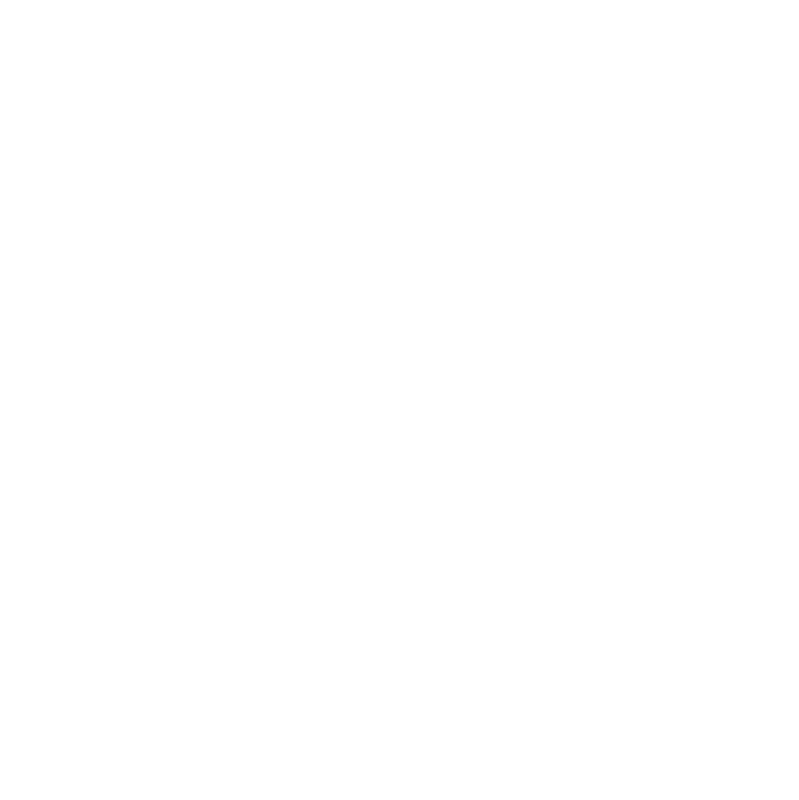
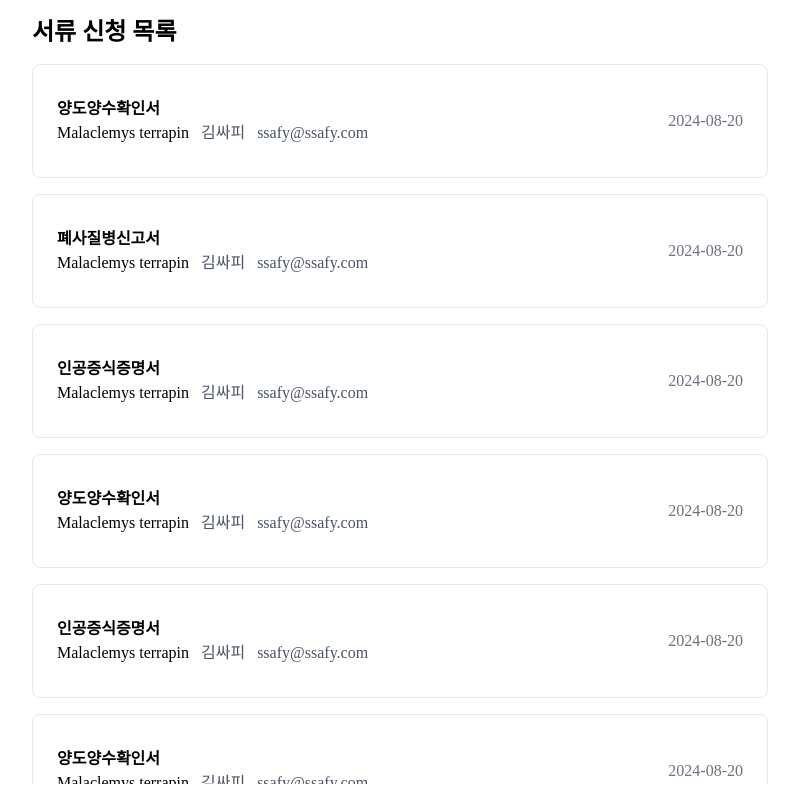
Before and after one commit to minseonkkim/KKOBUKzip, a React (Vite) app in the folder frontend/: page /admin/document/list in a window 1280 px wide. Before the commit this address had no page. Shown: the whole page, without its empty margins (240-1039 px from the left). Built offline with nearby package versions, Linux system fonts and the light colour scheme; a web font is replaced by a local one.

Commit message:
feat: 관리자 문서 목록 조회

```diff
--- a/frontend/src/App.tsx
+++ b/frontend/src/App.tsx
@@ -10,8 +10,9 @@
 import TransactionListPage from "./pages/transaction/TransactionListPage";
 import AuctionDetailPage from "./pages/auction/AuctionDetailPage";
 import AuctionListPage from "./pages/auction/AuctionListPage";
-import AdminPage from "./pages/user/AdminPage";
 import UserPage from "./pages/user/UserPage";
+import AdminDocsListPage from "./pages/user/admin/AdminDocsListPage";
+import AdminDocsDetailPage from "./pages/user/admin/AdminDocsDetailPage";
 
 function App() {
   return (
@@ -22,7 +23,6 @@
           <Route path="/" element={<MainPage />} />
           <Route path="/login" element={<LoginPage />} />
           <Route path="/join" element={<JoinPage />} />
-
           {/* 이하 다른 도메인 자유롭게 수정해주세요... path 라던가... */}
           {/* Document Domain */}
           <Route
@@ -38,21 +38,29 @@
             element={<DocumentFormPage />}
           />
           <Route path="/doc-list" element={<DocumentListPage />} />
-
           {/* Auction Domain - 경매 */}
           <Route path="/auction-detail" element={<AuctionDetailPage />} />
           <Route path="/auction-list" element={<AuctionListPage />} />
-
           {/* Transaction Domain - 거래 */}
           <Route
             path="/transaction-detail"
             element={<TransactionDetailPage />}
           />
           <Route path="/transaction-list" element={<TransactionListPage />} />
+          {/* User Domain - 유저 */}
+          <Route
+            path="/admin/document/list" // 관리자 문서 리스트 조회 페이지
+            element={<AdminDocsListPage />}
+          />
 
-          {/* User Domain - 유저 */}
-          <Route path="/admin" element={<AdminPage />} />
+          {/* routing :  routing*/}
+          <Route
+            path="admin/:turtleUUID/:documentHash" // 관리자 문서 디테일 조회
+            element={<AdminDocsDetailPage />}
+          />
+
           <Route path="/mypage" element={<UserPage />} />
+          {/* Admin */}
         </Routes>
       </BrowserRouter>
     </HelmetProvider>
--- a/frontend/src/pages/user/AdminPage.tsx
+++ /dev/null
@@ -1,5 +0,0 @@
-function AdminPage() {
-  return <></>;
-}
-
-export default AdminPage;
--- /dev/null
+++ b/frontend/src/pages/user/admin/AdminDocsDetailPage.tsx
@@ -0,0 +1,14 @@
+import { Helmet } from "react-helmet-async";
+
+function AdminDocsDetailPage() {
+  return (
+    <>
+      <Helmet>
+        <title>관리자 - 문서 상세 조회</title>
+      </Helmet>
+      <div>asdf</div>
+    </>
+  );
+}
+
+export default AdminDocsDetailPage;
--- /dev/null
+++ b/frontend/src/pages/user/admin/AdminDocsListPage.tsx
@@ -0,0 +1,84 @@
+import { Helmet } from "react-helmet-async";
+import { AdminDocsListDataType } from "../../../types/document";
+import { useNavigate } from "react-router-dom";
+
+const documents = [
+  {
+    docType: "인공증식증명서",
+    scientificName: "Malaclemys terrapin",
+    name: "김싸피",
+    email: "ssafy@ssafy.com",
+    registerDate: "2024-08-20",
+    turtleUUID: "e4eaaaf2-d142-11e1-b3e4-080027620cdd",
+    documentHash: "0x1231824910237124",
+  },
+  {
+    docType: "양도양수확인서",
+    scientificName: "Malaclemys terrapin",
+    name: "김싸피",
+    email: "ssafy@ssafy.com",
+    registerDate: "2024-08-20",
+    turtleUUID: "d271c7d8-3f7b-4d4e-8a9e-d60f896b84cb",
+    documentHash: "0x1231824910237124",
+  },
+  {
+    docType: "폐사질병신고서",
+    scientificName: "Malaclemys terrapin",
+    name: "김싸피",
+    email: "ssafy@ssafy.com",
+    registerDate: "2024-08-20",
+    turtleUUID: "e7c5d4e4-2b55-4d4f-8d53-7d98c6c2a30a",
+    documentHash: "0x1231824910237124",
+  },
+];
+
+const generateRandomData = (source: typeof documents, n: number) => {
+  const randomData = [];
+  for (let i = 0; i < n; i++) {
+    const randomItem = source[Math.floor(Math.random() * source.length)];
+    randomData.push({ ...randomItem, turtleUUID: crypto.randomUUID() });
+  }
+  return randomData;
+};
+
+const dummyData = generateRandomData(documents, 100);
+
+function AdminDocsListPage() {
+  const navigate = useNavigate();
+  return (
+    <>
+      <Helmet>
+        <title>관리자 - 문서 목록 조회</title>
+      </Helmet>
+
+      <div className="max-w-screen-md mx-auto p-4 h-[100vh] flex flex-col">
+        <h1 className="text-2xl font-bold mb-4">서류 신청 목록</h1>
+        <div className="grid gap-4 grid-cols-1 overflow-y-auto">
+          {dummyData.map((doc, index) => (
+            <div
+              key={index}
+              onClick={() => {
+                navigate(`/admin/${doc.turtleUUID}/${doc.documentHash}`);
+              }}
+              className="border cursor-pointer rounded-lg px-6 py-8 flex flex-col sm:flex-row justify-between items-center space-y-4 sm:space-y-0"
+            >
+              <div className="flex flex-col">
+                <p className="font-semibold">{doc.docType}</p>
+                <div className="space-x-3">
+                  <span>{doc.scientificName}</span>
+                  <span className="text-gray-600">{doc.name}</span>
+                  <span className="text-gray-600">{doc.email}</span>
+                </div>
+              </div>
+              <div className="flex flex-col items-end">
+                <span className="text-gray-500">{doc.registerDate}</span>
+              </div>
+            </div>
+          ))}
+        </div>
+      </div>
+    </>
+  );
+}
+
+export default AdminDocsListPage;
--- a/frontend/src/types/document.ts
+++ b/frontend/src/types/document.ts
@@ -75,3 +75,14 @@
   deathImage: "--사진--";
   diagnosis: "--사진--";
 }
+
+// admin document list
+export interface AdminDocsListDataType {
+  docType: "인공증식증명서" | "양수신고서" | "양도신고서" | "폐사질병신고서";
+  scientificName: string;
+  name: string;
+  email: string;
+  registerDate: string;
+  turtleUUID: string;
+  documentHash: string;
+}
```
